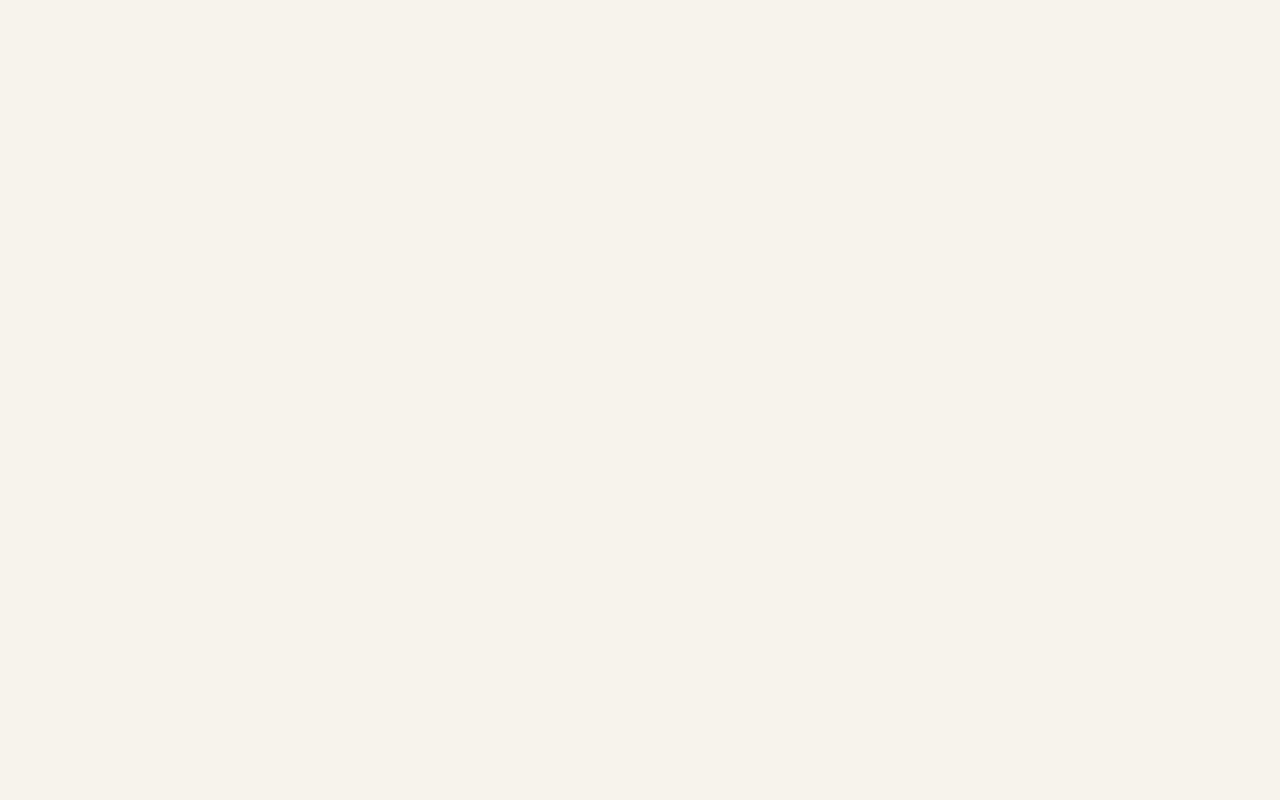
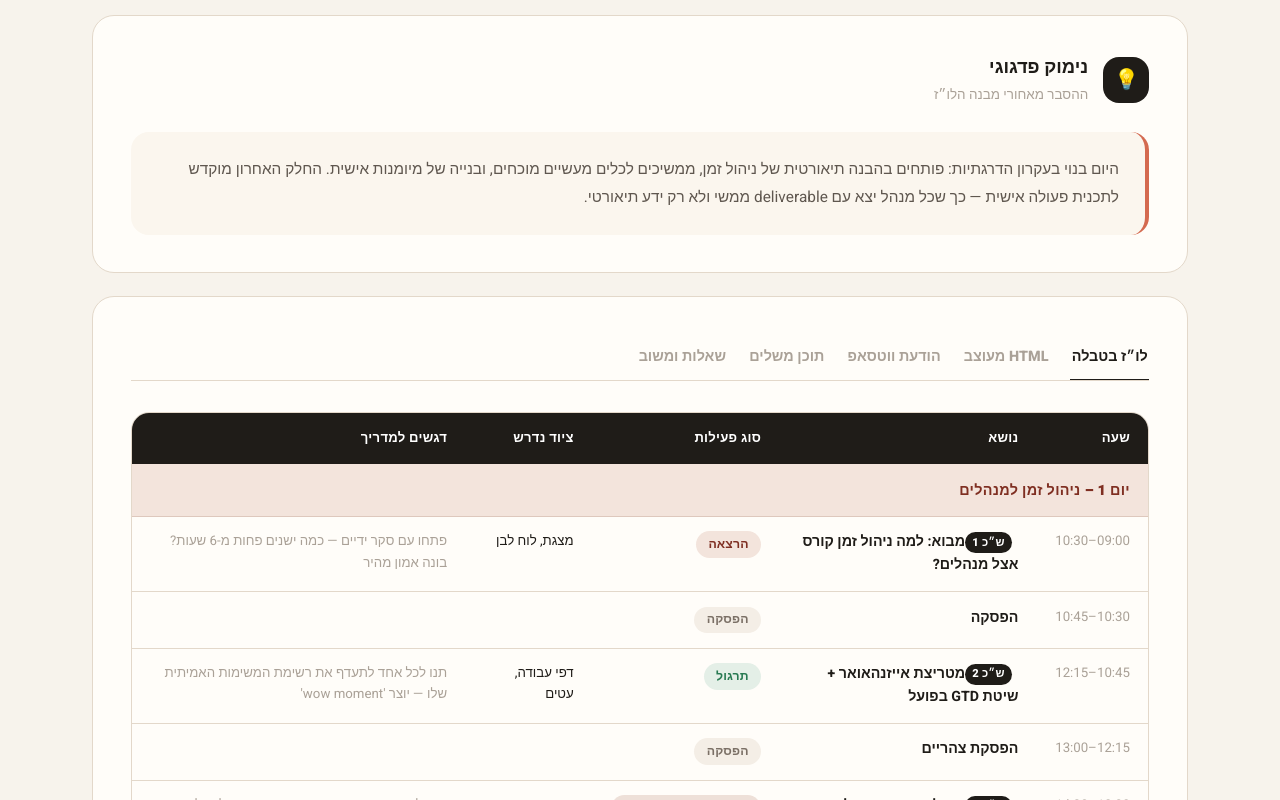
Before and after one commit to Ruthys1000/Luzon, a Next.js app: page / in a window 1280 px wide. Shown: the part 1580-2380 px from the top of the page. Before the commit the page ends 1635 px from the top, so only its background shows below. Built offline with nearby package versions, Linux system fonts and the light colour scheme.

Commit message:
Add sample result for time management training (1-day preview)
https://claude.ai/code/session_01GfpQEz4RRVeAGbN3oFL8bU

```diff
--- a/src/app/page.tsx
+++ b/src/app/page.tsx
@@ -49,6 +49,38 @@ function getBadgeClass(type: string): string {
   return "badge-lecture";
 }
 
+const SAMPLE_RESULT: ScheduleResult = {
+  rationale:
+    "היום בנוי בעקרון הדרגתיות: פותחים בהבנה תיאורטית של ניהול זמן, ממשיכים לכלים מעשיים מוכחים, ובנייה של מיומנות אישית. החלק האחרון מוקדש לתכנית פעולה אישית — כך שכל מנהל יצא עם deliverable ממשי ולא רק ידע תיאורטי.",
+  days: [
+    {
+      day: "יום 1 – ניהול זמן למנהלים",
+      slots: [
+        { time: "09:00–10:30", lesson_number: 1, topic: "מבוא: למה ניהול זמן קורס אצל מנהלים?", activity_type: "הרצאה", equipment: "מצגת, לוח לבן", instructor_notes: "פתחו עם סקר ידיים — כמה ישנים פחות מ-6 שעות? בונה אמון מהיר" },
+        { time: "10:30–10:45", topic: "הפסקה", activity_type: "הפסקה", equipment: "", instructor_notes: "" },
+        { time: "10:45–12:15", lesson_number: 2, topic: "מטריצת אייזנהאואר + שיטת GTD בפועל", activity_type: "תרגול", equipment: "דפי עבודה, עטים", instructor_notes: "תנו לכל אחד לתעדף את רשימת המשימות האמיתית שלו — יוצר 'wow moment'" },
+        { time: "12:15–13:00", topic: "הפסקת צהריים", activity_type: "הפסקה", equipment: "", instructor_notes: "" },
+        { time: "13:00–14:30", lesson_number: 3, topic: "ניהול פגישות שגוזלות זמן — מתי לאמר לא", activity_type: "פעילות אינטראקטיבית", equipment: "כרטיסיות תפקידים", instructor_notes: "סימולציה: אחד מבקש פגישה, השני צריך להחליט. מייצרת דיון עמוק" },
+        { time: "14:30–14:45", topic: "הפסקה", activity_type: "הפסקה", equipment: "", instructor_notes: "" },
+        { time: "14:45–16:15", lesson_number: 4, topic: "בניית תכנית ניהול זמן אישית ל-30 יום", activity_type: "תרגול", equipment: "תבנית תכנית אישית", instructor_notes: "כל אחד בונה את שלו, ואז מציג בפני שותף — מגביר מחויבות" },
+        { time: "16:15–17:00", topic: "סיכום, מחויבויות ושאלות", activity_type: "סיכום", equipment: "", instructor_notes: "בקשו מכל אחד לציין דבר אחד שישנה כבר מחר" },
+      ],
+      supplementary: {
+        video: { title: "The Myth of Multitasking – TED Talk", description: "סרטון 15 דקות שמראה מחקרית למה ריבוי משימות הורס פרודוקטיביות — מצוין להקרנה בפתיחה" },
+        article: { title: "Getting Things Done – סיכום עיקרי השיטה", description: "מאמר קצר ב-HBR שמסכם את עקרונות ה-GTD בצורה נגישה למנהלים עסוקים" },
+        activity: { title: "Time Audit — ביקורת שבועית אישית", description: "תרגיל: כל משתתף רושם 10 דברים שעשה השבוע ומסווג כל אחד — דחוף/חשוב, דחוף/לא חשוב וכו'" },
+      },
+    },
+  ],
+  whatsapp_message:
+    "שלום לכולם! 👋\n\nסיימנו היום הדרכה מעולה בנושא *ניהול זמן למנהלים*.\n\nמה עשינו:\n✅ הבנו למה ניהול זמן קורס (ולמה זה לא בעיית רצון)\n✅ תרגלנו מטריצת אייזנהאואר על המשימות שלנו\n✅ בנינו תכנית אישית ל-30 יום\n\nלזכירה — כל אחד קיבל על עצמו *שינוי אחד* לביצוע מחר.\n\nחומרים נוספים בתיקייה המשותפת.\nנתראה! 🙌",
+  questions: [
+    "האם הלומדים מכירים שיטות ניהול זמן קיימות (GTD, Pomodoro) — או מתחילים מאפס?",
+    "האם יש לומדים שעובדים בעיקר ממיטינגים? אפשר להוסיף מודול על ניהול לו״ז בין פגישות",
+    "כמה מנהלים מנהלים צוותים מרוחקים? זה דורש אסטרטגיות שונות של ניהול זמן",
+  ],
+};
+
 export default function HomePage() {
   const [form, setForm] = useState({
     target_audience: "",
@@ -65,7 +97,7 @@ export default function HomePage() {
 
   const [loading, setLoading] = useState(false);
   const [error, setError] = useState("");
-  const [result, setResult] = useState<ScheduleResult | null>(null);
+  const [result, setResult] = useState<ScheduleResult | null>(SAMPLE_RESULT);
   const [activeTab, setActiveTab] = useState("table");
   const resultRef = useRef<HTMLDivElement>(null);
 
```
